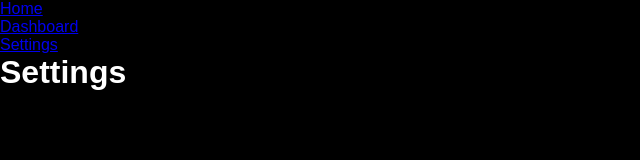
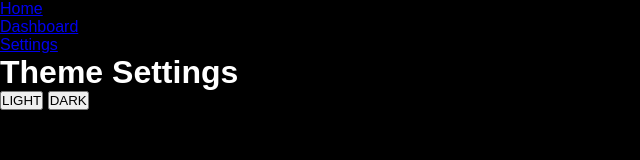
Before and after one commit to EECS-448-Team-18/SMTrackerProject4, a browser extension: page pages/settings.html in a window 1280 px wide. Shown: the whole page, without its empty margins (0-640 px from the left). Drawn offline with Linux system fonts and the light colour scheme.

Commit message:
Dashboard.js updated

```diff
--- a/dashboard.js
+++ b/dashboard.js
@@ -28,6 +28,7 @@ function addSm(event) {
 
   smList.appendChild(smDiv);
   smInput.value = "";
+  smList.value = "";
 }
 
 function deleteCheck(e){
--- a/pages/settings.html
+++ b/pages/settings.html
@@ -19,7 +19,9 @@
             <li><a href="settings.html">Settings</a></li>
           </ul>
         </nav>
-        <h1>Settings</h1>
+        <h1>Theme Settings</h1>
+        <button type="button">LIGHT</button>
+        <button type="button">DARK</button>
       </header>
 
 </body>
```
Also changed, not shown: 1 other file.
